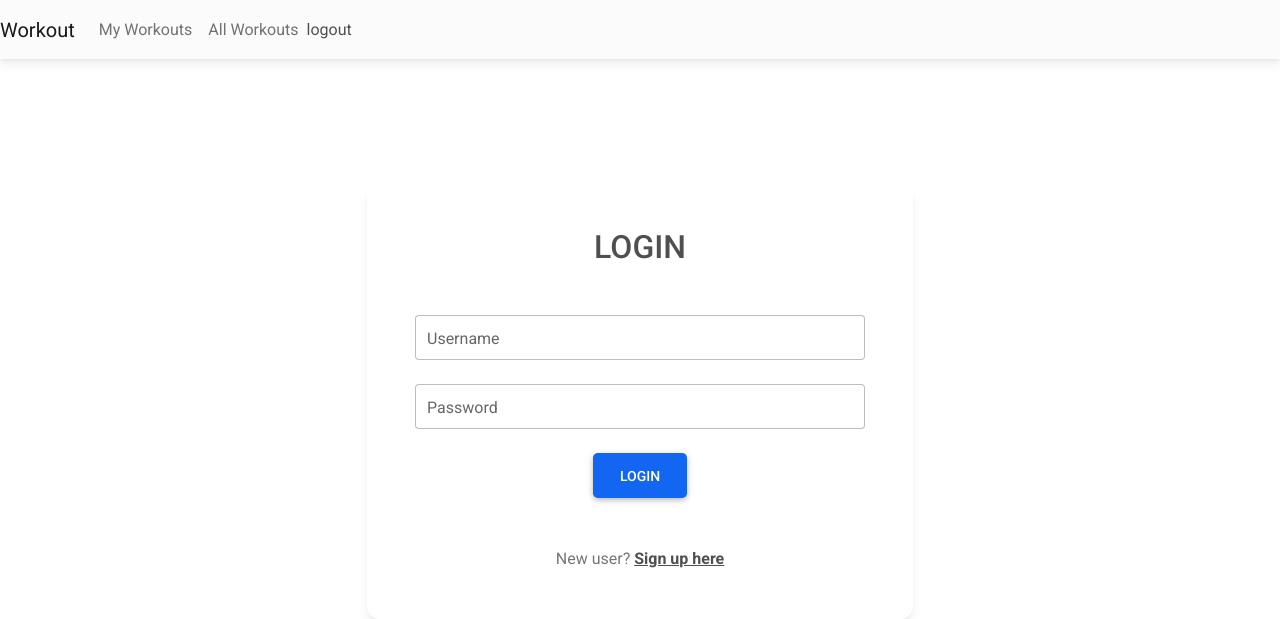
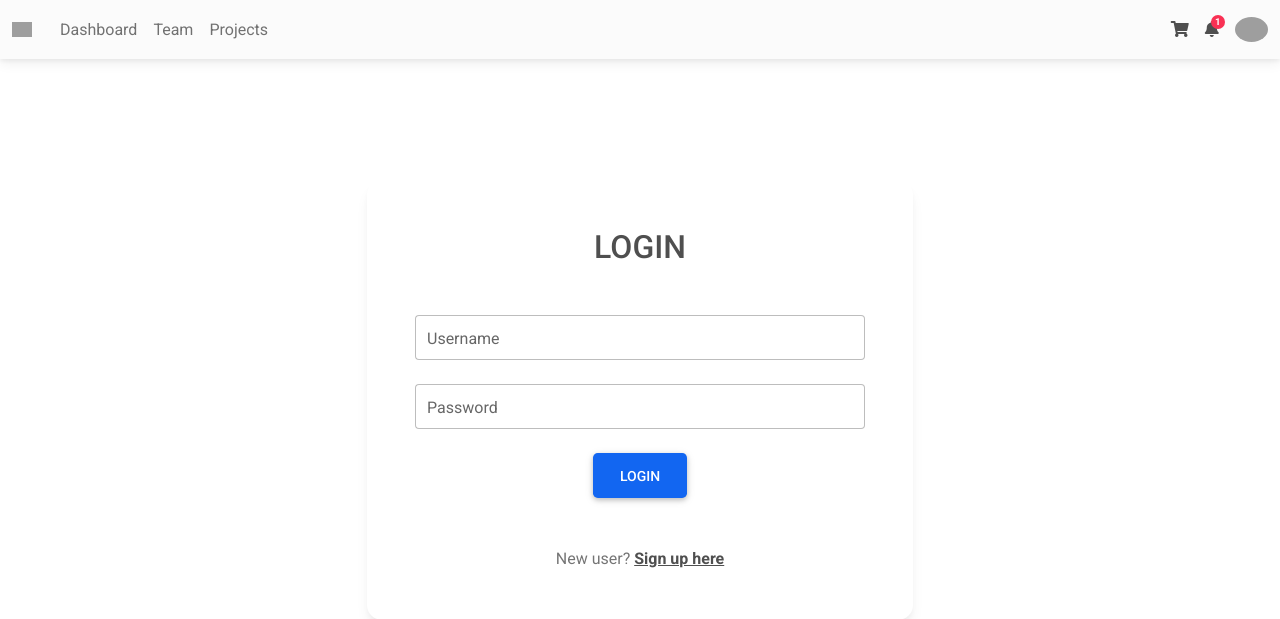
Before and after one commit to paullally/MS3, a Flask app: page / in a window 1280 px wide. Shown: the top 619 px of the page. Run offline with Flask 2, Linux system fonts and the light colour scheme; some libraries are stand-ins or nearby versions; grey boxes are pictures that could not be loaded.

Commit message:
update navbar

```diff
--- a/templates/base.html
+++ b/templates/base.html
@@ -24,26 +24,121 @@
 <title>Gym App</title>
 </head>
 <body>
+  <!-- Navbar -->
 <nav class="navbar navbar-expand-lg navbar-light bg-light">
-        <a class="navbar-brand" href="{{ url_for('home') }}">Workout </a>
-        <button class="navbar-toggler" type="button" data-toggle="collapse" data-target="#navbarSupportedContent" aria-controls="navbarSupportedContent" aria-expanded="false" aria-label="Toggle navigation">
-          <span class="navbar-toggler-icon"></span>
+  <!-- Container wrapper -->
+  <div class="container-fluid">
+    <!-- Toggle button -->
+    <button
+      class="navbar-toggler"
+      type="button"
+      data-mdb-toggle="collapse"
+      data-mdb-target="#navbarSupportedContent"
+      aria-controls="navbarSupportedContent"
+      aria-expanded="false"
+      aria-label="Toggle navigation"
+    >
+      <i class="fas fa-bars"></i>
     </button>
 
+    <!-- Collapsible wrapper -->
     <div class="collapse navbar-collapse" id="navbarSupportedContent">
-          <ul class="navbar-nav mr-auto">
-            <li class="nav-item active">
-              <a class="nav-link" href="{{ url_for('register') }}">My Workouts <span class="sr-only">(current)</span></a>
+      <!-- Navbar brand -->
+      <a class="navbar-brand mt-2 mt-lg-0" href="#">
+        <img
+          src="https://mdbootstrap.com/img/logo/mdb-transaprent-noshadows.png"
+          height="15"
+          alt=""
+          loading="lazy"
+        />
+      </a>
+      <!-- Left links -->
+      <ul class="navbar-nav me-auto mb-2 mb-lg-0">
+        <li class="nav-item">
+          <a class="nav-link" href="#">Dashboard</a>
         </li>
         <li class="nav-item">
-              <a class="nav-link" href="#">All Workouts</a>
+          <a class="nav-link" href="#">Team</a>
+        </li>
+        <li class="nav-item">
+          <a class="nav-link" href="#">Projects</a>
         </li>
       </ul>
-          <form class="form-inline my-2 my-lg-0">
-           <a>logout</a>
-          </form>
+      <!-- Left links -->
     </div>
+    <!-- Collapsible wrapper -->
+
+    <!-- Right elements -->
+    <div class="d-flex align-items-center">
+      <!-- Icon -->
+      <a class="text-reset me-3" href="#">
+        <i class="fas fa-shopping-cart"></i>
+      </a>
+
+      <!-- Notifications -->
+      <a
+        class="text-reset me-3 dropdown-toggle hidden-arrow"
+        href="#"
+        id="navbarDropdownMenuLink"
+        role="button"
+        data-mdb-toggle="dropdown"
+        aria-expanded="false"
+      >
+        <i class="fas fa-bell"></i>
+        <span class="badge rounded-pill badge-notification bg-danger">1</span>
+      </a>
+      <ul
+        class="dropdown-menu dropdown-menu-end"
+        aria-labelledby="navbarDropdownMenuLink"
+      >
+        <li>
+          <a class="dropdown-item" href="#">Some news</a>
+        </li>
+        <li>
+          <a class="dropdown-item" href="#">Another news</a>
+        </li>
+        <li>
+          <a class="dropdown-item" href="#">Something else here</a>
+        </li>
+      </ul>
+
+      <!-- Avatar -->
+      <a
+        class="dropdown-toggle d-flex align-items-center hidden-arrow"
+        href="#"
+        id="navbarDropdownMenuLink"
+        role="button"
+        data-mdb-toggle="dropdown"
+        aria-expanded="false"
+      >
+        <img
+          src="https://mdbootstrap.com/img/new/avatars/2.jpg"
+          class="rounded-circle"
+          height="25"
+          alt=""
+          loading="lazy"
+        />
+      </a>
+      <ul
+        class="dropdown-menu dropdown-menu-end"
+        aria-labelledby="navbarDropdownMenuLink"
+      >
+        <li>
+          <a class="dropdown-item" href="#">My profile</a>
+        </li>
+        <li>
+          <a class="dropdown-item" href="#">Settings</a>
+        </li>
+        <li>
+          <a class="dropdown-item" href="#">Logout</a>
+        </li>
+      </ul>
+    </div>
+    <!-- Right elements -->
+  </div>
+  <!-- Container wrapper -->
 </nav>
+<!-- Navbar -->
       {% block content %}
     {% endblock %}
   <!-- MDB -->
@@ -51,17 +146,6 @@
 type="text/javascript"
 src="https://cdnjs.cloudflare.com/ajax/libs/mdb-ui-kit/3.6.0/mdb.min.js"
 ></script>
-      <script src="https://cdnjs.cloudflare.com/ajax/libs/moment.js/2.29.1/moment.min.js" integrity="sha512-qTXRIMyZIFb8iQcfjXWCO8+M5Tbc38Qi5WzdPOYZHIlZpzBHG3L3by84BBBOiRGiEb7KKtAOAs5qYdUiZiQNNQ==" crossorigin="anonymous"></script>
-      <script src="https://code.jquery.com/jquery-3.6.0.min.js" integrity="sha256-/xUj+3OJU5yExlq6GSYGSHk7tPXikynS7ogEvDej/m4=" crossorigin="anonymous"></script>
-      <!-- JQuery -->
-      <script type="text/javascript" src="https://cdnjs.cloudflare.com/ajax/libs/jquery/3.5.1/jquery.min.js"></script>
-      <!-- Bootstrap tooltips -->
-      <script type="text/javascript" src="https://cdnjs.cloudflare.com/ajax/libs/popper.js/1.14.4/umd/popper.min.js"></script>
-      <!-- Bootstrap core JavaScript -->
-      <script type="text/javascript" src="https://cdnjs.cloudflare.com/ajax/libs/twitter-bootstrap/4.5.0/js/bootstrap.min.js"></script>
-      <!-- MDB core JavaScript -->
-      <script type="text/javascript" src="https://cdnjs.cloudflare.com/ajax/libs/mdbootstrap/4.19.0/js/mdb.min.js"></script>
-      <!-- Custom JS for base functionality -->
       <script src="{{ url_for('static', filename='js/script.js') }}"></script>
       {% block scripts %}
     {% endblock %}
```
Lines whose indentation alone changed are shown as unchanged.
